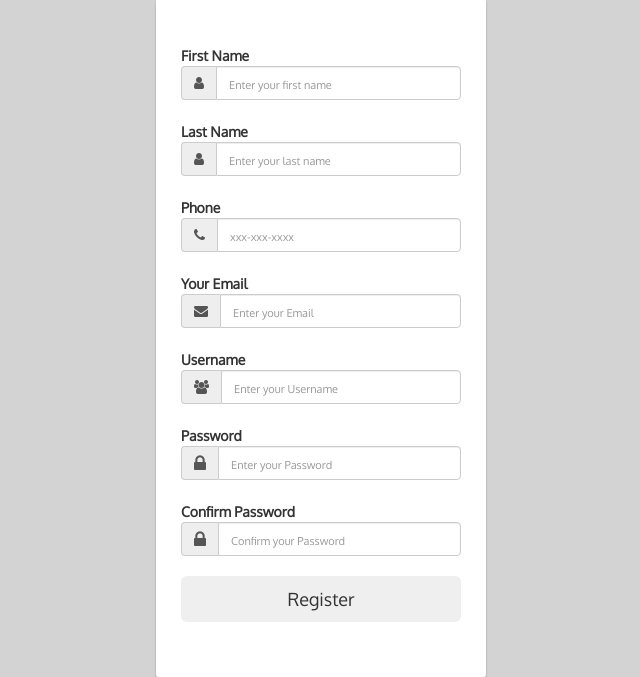
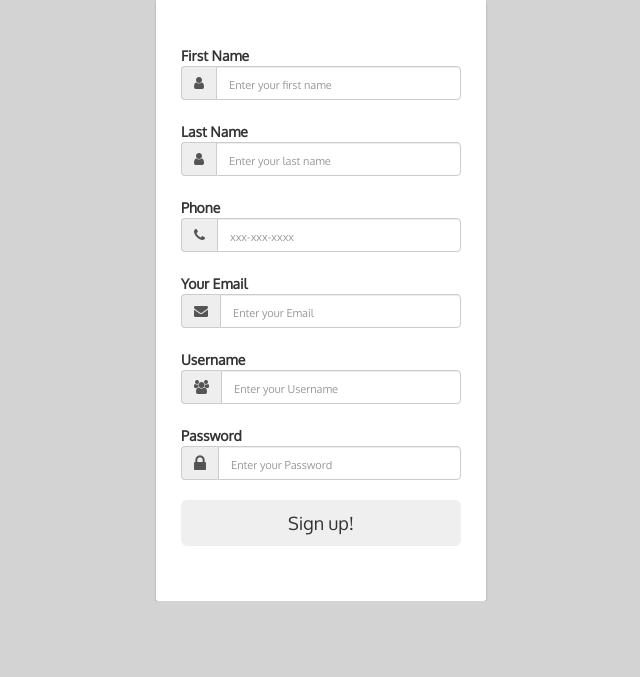
Before and after one commit to raydeng83/OnlineBanking, a Spring Boot app: page /signup in a window 1280 px wide. Shown: the part 208-885 px from the top of the page, without its empty margins (319-959 px from the left). After the commit the page ends 809 px from the top, so only its background shows below. Run offline with Spring Boot 4, Linux system fonts and the light colour scheme; some libraries are stand-ins or nearby versions.

Commit message:
added signup

```diff
--- a/UserFront/src/main/java/com/userfront/controller/HomeController.java
+++ b/UserFront/src/main/java/com/userfront/controller/HomeController.java
@@ -2,8 +2,13 @@ package com.userfront.controller;
 
 import com.userfront.domain.Password;
 import com.userfront.domain.User;
+import com.userfront.service.PasswordService;
+import com.userfront.service.UserService;
+import org.springframework.beans.factory.annotation.Autowired;
 import org.springframework.stereotype.Controller;
 import org.springframework.ui.Model;
+import org.springframework.validation.BindingResult;
+import org.springframework.web.bind.annotation.ModelAttribute;
 import org.springframework.web.bind.annotation.RequestMapping;
 import org.springframework.web.bind.annotation.RequestMethod;
 
@@ -13,6 +18,12 @@ import org.springframework.web.bind.annotation.RequestMethod;
 
 @Controller
 public class HomeController {
+
+    @Autowired
+    private UserService userService;
+
+    @Autowired
+    private PasswordService passwordService;
 
     @RequestMapping("/")
     public String home() {
@@ -30,5 +41,15 @@ public class HomeController {
         return "signup";
     }
 
+    @RequestMapping(value = "/signup", method = RequestMethod.POST)
+    public void signupPost(
+            @ModelAttribute("user") User user,
+            BindingResult userResult,
+            @ModelAttribute("password") Password password,
+            BindingResult passwordResult) {
+        userService.save(user);
+        passwordService.save(password);
+    }
+
 
 }
--- a/UserFront/src/main/resources/application.properties
+++ b/UserFront/src/main/resources/application.properties
@@ -7,7 +7,7 @@
 # Connection url for the database "netgloo_blog"
 spring.datasource.url = jdbc:mysql://localhost:3306/OnlineBanking
 
-# Username and password
+# Username and secret
 spring.datasource.username = root
 spring.datasource.password = Rochester24
 
--- a/UserFront/src/main/resources/static/js/scrolling-nav.js
+++ /dev/null
@@ -1,19 +0,0 @@
-//jQuery to collapse the navbar on scroll
-$(window).scroll(function() {
-    if ($(".navbar").offset().top > 50) {
-        $(".navbar-fixed-top").addClass("top-nav-collapse");
-    } else {
-        $(".navbar-fixed-top").removeClass("top-nav-collapse");
-    }
-});
-
-//jQuery for page scrolling feature - requires jQuery Easing plugin
-$(function() {
-    $('a.page-scroll').bind('click', function(event) {
-        var $anchor = $(this);
-        $('html, body').stop().animate({
-            scrollTop: $($anchor.attr('href')).offset().top
-        }, 1500, 'easeInOutExpo');
-        event.preventDefault();
-    });
-});
--- a/UserFront/src/main/resources/templates/common/header.html
+++ b/UserFront/src/main/resources/templates/common/header.html
@@ -77,7 +77,6 @@
 
     <!-- Scrolling Nav JavaScript -->
     <script src="js/jquery.easing.min.js"></script>
-    <script src="js/scrolling-nav.js"></script>
 </div>
 
 </body>
--- a/UserFront/src/main/resources/templates/index.html
+++ b/UserFront/src/main/resources/templates/index.html
@@ -17,7 +17,7 @@
                         <label for="inputEmail" class="sr-only">Email address</label>
                         <input type="email" id="inputEmail" class="form-control" placeholder="Email address" required="required" autofocus="autofocus" />
                         <label for="inputPassword" class="sr-only">Password</label>
-                        <input type="password" id="inputPassword" class="form-control" placeholder="Password" required="required" />
+                        <input type="secret" id="inputPassword" class="form-control" placeholder="Password" required="required" />
                         <div class="checkbox">
                             <label>
                                 <input type="checkbox" value="remember-me" /> Remember me
--- a/UserFront/src/main/resources/templates/signup.html
+++ b/UserFront/src/main/resources/templates/signup.html
@@ -12,14 +12,14 @@
             </div>
         </div>
         <div class="main-login main-center">
-            <form class="form-horizontal" method="post" action="#">
+            <form class="form-horizontal" method="post" th:action="@{/signup}">
 
                 <div class="form-group">
                     <label for="firstName" class="cols-sm-2 control-label">First Name</label>
                     <div class="cols-sm-10">
                         <div class="input-group">
                             <span class="input-group-addon"><i class="fa fa-user fa" aria-hidden="true"></i></span>
-                            <input type="text" class="form-control" name="firstName" id="firstname"  placeholder="Enter your first name"/>
+                            <input type="text" class="form-control" th:value="${user.firstName}" name="firstName" id="firstname"  placeholder="Enter your first name"/>
                         </div>
                     </div>
                 </div>
@@ -29,7 +29,7 @@
                     <div class="cols-sm-10">
                         <div class="input-group">
                             <span class="input-group-addon"><i class="fa fa-user fa" aria-hidden="true"></i></span>
-                            <input type="text" class="form-control" name="lastName" id="lastName"  placeholder="Enter your last name"/>
+                            <input type="text" class="form-control" th:value="${user.lastName}" name="lastName" id="lastName"  placeholder="Enter your last name"/>
                         </div>
                     </div>
                 </div>
@@ -39,7 +39,7 @@
                     <div class="cols-sm-10">
                         <div class="input-group">
                             <span class="input-group-addon"><i class="fa fa-phone fa" aria-hidden="true"></i></span>
-                            <input type="text" class="form-control" name="phone" id="phone"  placeholder="xxx-xxx-xxxx"/>
+                            <input type="text" class="form-control" th:value="${user.phone}" name="phone" id="phone"  placeholder="xxx-xxx-xxxx"/>
                         </div>
                     </div>
                 </div>
@@ -49,43 +49,43 @@
                     <div class="cols-sm-10">
                         <div class="input-group">
                             <span class="input-group-addon"><i class="fa fa-envelope fa" aria-hidden="true"></i></span>
-                            <input type="text" class="form-control" name="email" id="email"  placeholder="Enter your Email"/>
+                            <input type="text" class="form-control" th:value="${user.email}" name="email" id="email"  placeholder="Enter your Email"/>
                         </div>
                     </div>
                 </div>
 
                 <div class="form-group">
-                    <label for="username" class="cols-sm-2 control-label">Username</label>
+                    <label for="userName" class="cols-sm-2 control-label">Username</label>
                     <div class="cols-sm-10">
                         <div class="input-group">
                             <span class="input-group-addon"><i class="fa fa-users fa" aria-hidden="true"></i></span>
-                            <input type="text" class="form-control" name="username" id="username"  placeholder="Enter your Username"/>
+                            <input type="text" class="form-control" th:value="${user.userName}" name="userName" id="userName"  placeholder="Enter your Username"/>
                         </div>
                     </div>
                 </div>
 
                 <div class="form-group">
-                    <label for="password" class="cols-sm-2 control-label">Password</label>
+                    <label for="secret" class="cols-sm-2 control-label">Password</label>
                     <div class="cols-sm-10">
                         <div class="input-group">
                             <span class="input-group-addon"><i class="fa fa-lock fa-lg" aria-hidden="true"></i></span>
-                            <input type="password" class="form-control" name="password" id="password"  placeholder="Enter your Password"/>
+                            <input type="password" class="form-control" th:value="${password.secret}" name="secret" id="secret"  placeholder="Enter your Password"/>
                         </div>
                     </div>
                 </div>
 
-                <div class="form-group">
-                    <label for="confirm" class="cols-sm-2 control-label">Confirm Password</label>
-                    <div class="cols-sm-10">
-                        <div class="input-group">
-                            <span class="input-group-addon"><i class="fa fa-lock fa-lg" aria-hidden="true"></i></span>
-                            <input type="password" class="form-control" name="confirm" id="confirm"  placeholder="Confirm your Password"/>
-                        </div>
-                    </div>
-                </div>
+                <!--<div class="form-group">-->
+                    <!--<label for="confirm" class="cols-sm-2 control-label">Confirm Password</label>-->
+                    <!--<div class="cols-sm-10">-->
+                        <!--<div class="input-group">-->
+                            <!--<span class="input-group-addon"><i class="fa fa-lock fa-lg" aria-hidden="true"></i></span>-->
+                            <!--<input type="secret" class="form-control" name="confirm" id="confirm"  placeholder="Confirm your Password"/>-->
+                        <!--</div>-->
+                    <!--</div>-->
+                <!--</div>-->
 
                 <div class="form-group ">
-                    <button type="button" class="btn btn-primaryAccount btn-lg btn-block login-button">Register</button>
+                    <button type="submit" class="btn btn-primaryAccount btn-lg btn-block login-button">Sign up!</button>
                 </div>
 
             </form>
```
Also changed, not shown: UserFront/src/main/java/com/userfront/dao/PasswordDao.java (added, +10 -0 lines), UserFront/src/main/java/com/userfront/dao/UserDao.java (added, +11 -0 lines), UserFront/src/main/java/com/userfront/domain/Password.java (+5 -5 lines), UserFront/src/main/java/com/userfront/service/PasswordService.java (added, +10 -0 lines), UserFront/src/main/java/com/userfront/service/UserService.java (added, +11 -0 lines), UserFront/src/main/java/com/userfront/service/impl/PasswordServiceImpl.java (added, +22 -0 lines), UserFront/src/main/java/com/userfront/service/impl/UserServiceImpl.java (added, +22 -0 lines).
